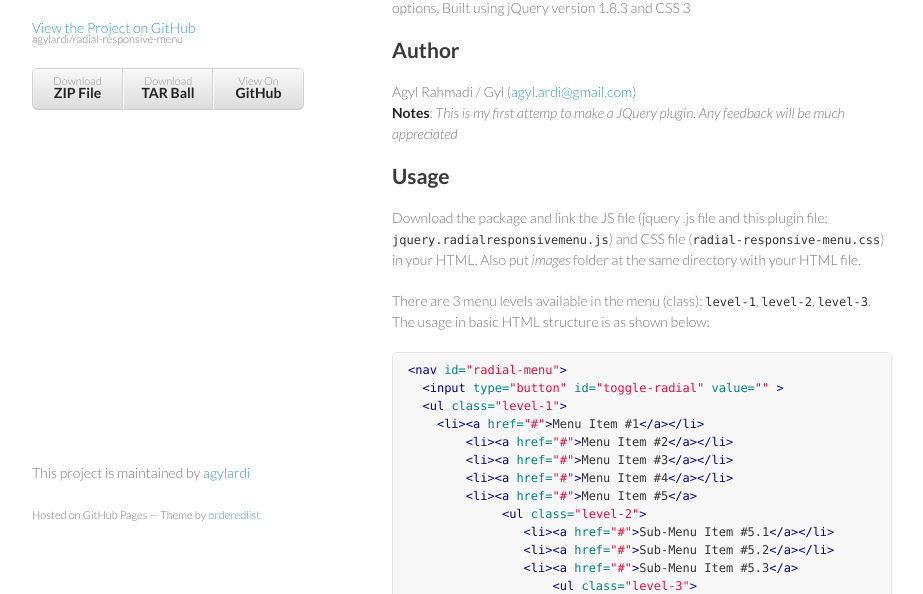
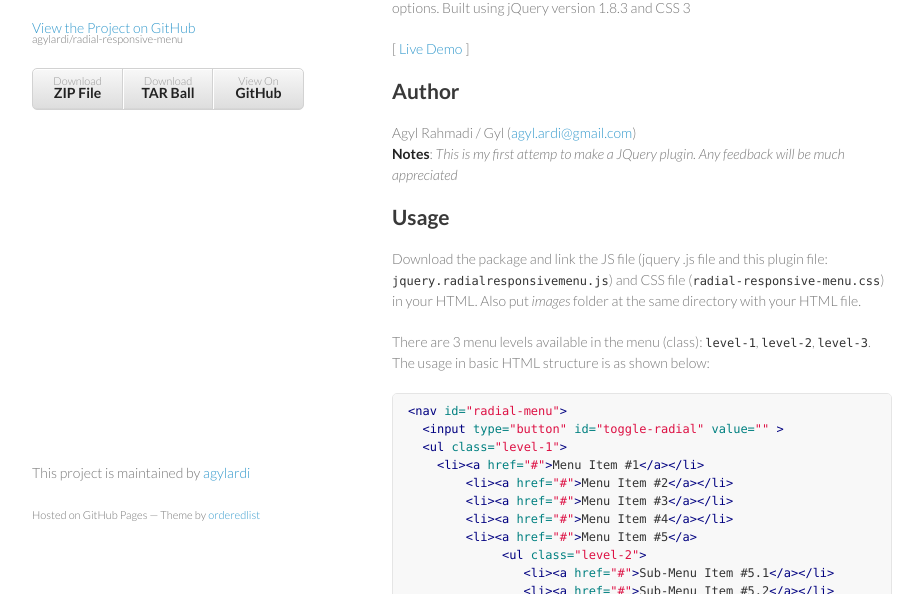
Before and after one commit to agylardi/radial-responsive-menu, a plain HTML site: page index.html in a window 1280 px wide. Shown: the part 206-800 px from the top of the page, without its empty margins (178-1101 px from the left). Drawn offline with Linux system fonts and the light colour scheme.

Commit message:
Update index.html

```diff
--- a/index.html
+++ b/index.html
@@ -33,6 +33,8 @@
 <p>jQuery plugin menu as alternative solution of navigation menu system for responsive website.
 Inspired and based on Path apps, and research on Radial Menu by Krystian Samp (<a href="http://krystiansamp.com">http://krystiansamp.com</a>).
 The menu system is customizable with some options. Built using jQuery version 1.8.3 and CSS 3</p>
+
+<p></p>[ <a href="http://www.oswego.edu/~arahmadi/radial-menu/" target="_blank">Live Demo</a> ]</p>
 
 <h2>Author</h2>
 
```
